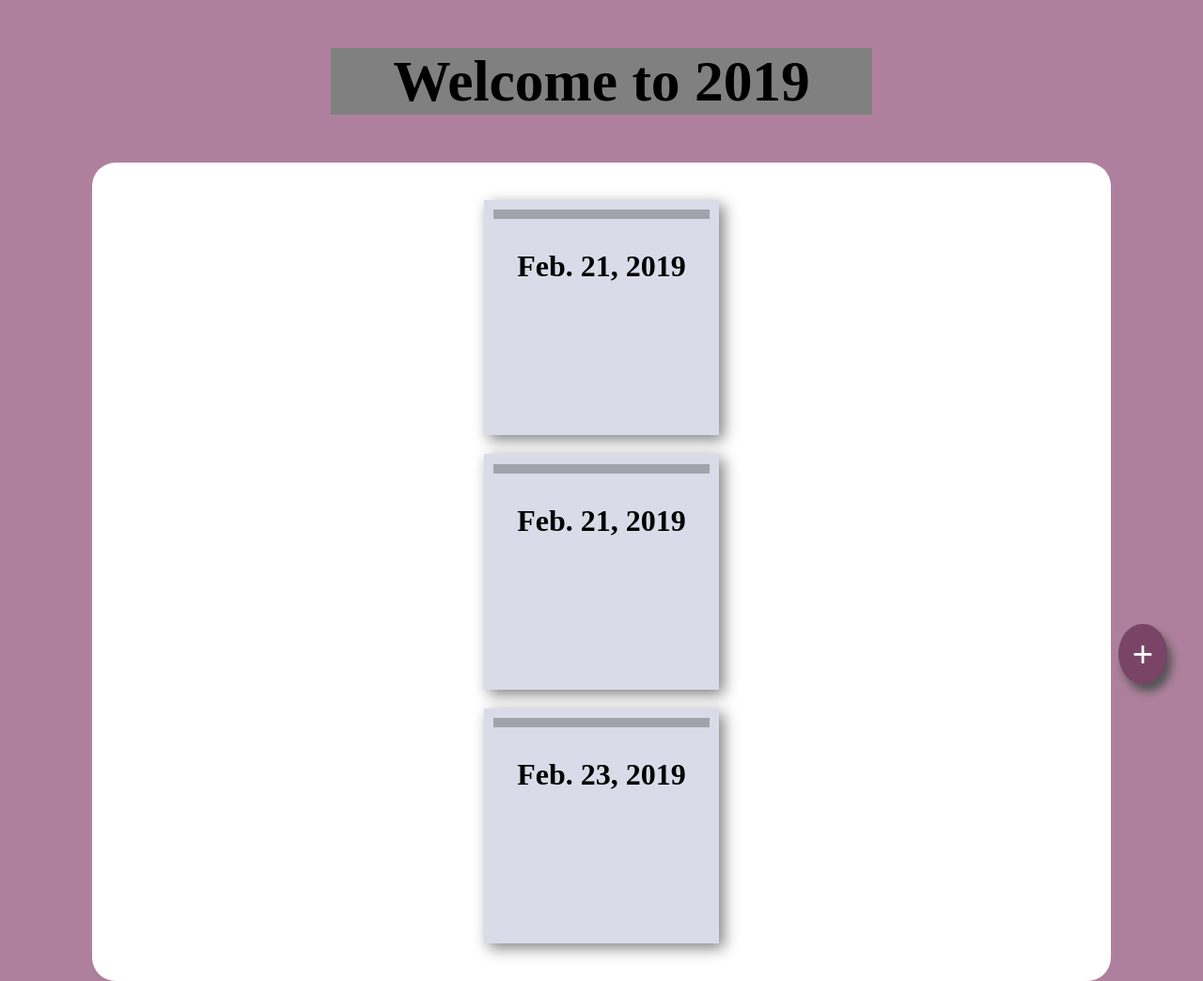
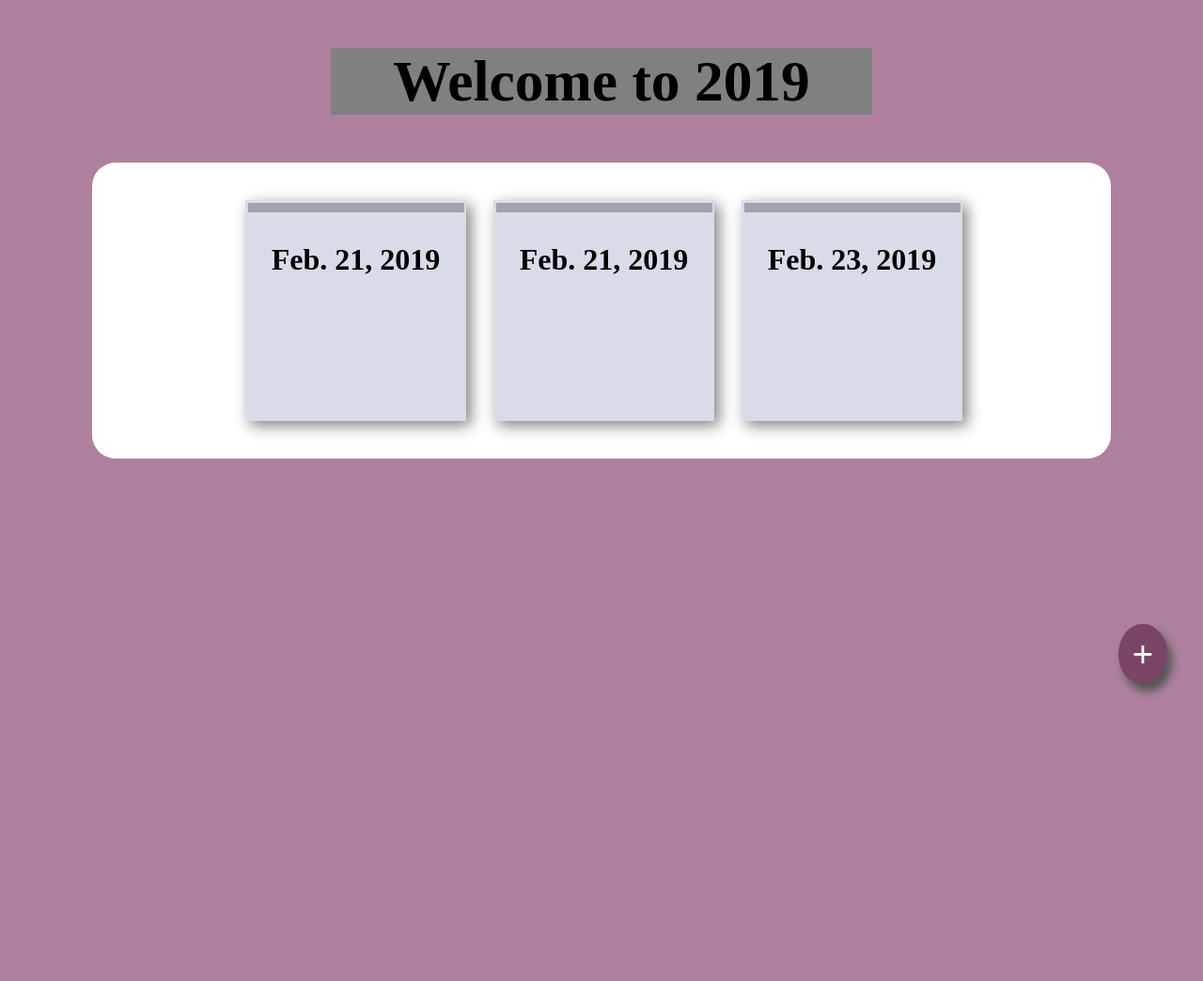
Before and after one commit to LienLeinad/BlueHacks2019, a Django app: page / in a window 1280 px wide. Shown: the whole page at 94% size. After the commit the page ends 741 px from the top, so only its background shows below. Run offline with Django 3.2, Linux system fonts and the light colour scheme; data comes from the database, SQL or seed files in the repository; some web fonts are replaced.

Commit message:
css changes~~

```diff
--- a/journal/planner/static/homePage.css
+++ b/journal/planner/static/homePage.css
@@ -51,7 +51,7 @@ body {
 	background-color: white;
 }
 
-#plan-card {
+a #plan-card {
 	background-color: #d9dce8;
 	width: 230px;
 	height: 230px;
--- a/journal/template/homePage.html
+++ b/journal/template/homePage.html
@@ -35,14 +35,14 @@
 		<!-- end of modal code-->
 		<div class="plan-card-area">
 			{% for day in day_list %}
-			<form action = "">
+			<div style="display: inline-block;">
 				<a href="{{day.day_made|date:'Y-m-d'}}">
-				<div id="plan-card" class="plan">
-					<div class="plan-card-area-header"></div>
-					<div class="plan-card-day-text"><p>{{day.day_made}}</p></div><br>
-				</div>
+					<div id="plan-card" class="plan">
+						<div class="plan-card-area-header"></div>
+						<div class="plan-card-day-text"><p>{{day.day_made}}</p></div><br>
+					</div>
 				</a>
-			</form>
+			</div>
 			{% endfor %}
 		</div>
 	</div>
```
Also changed, not shown: journal/template/dayPage.html (+1 -6 lines).
